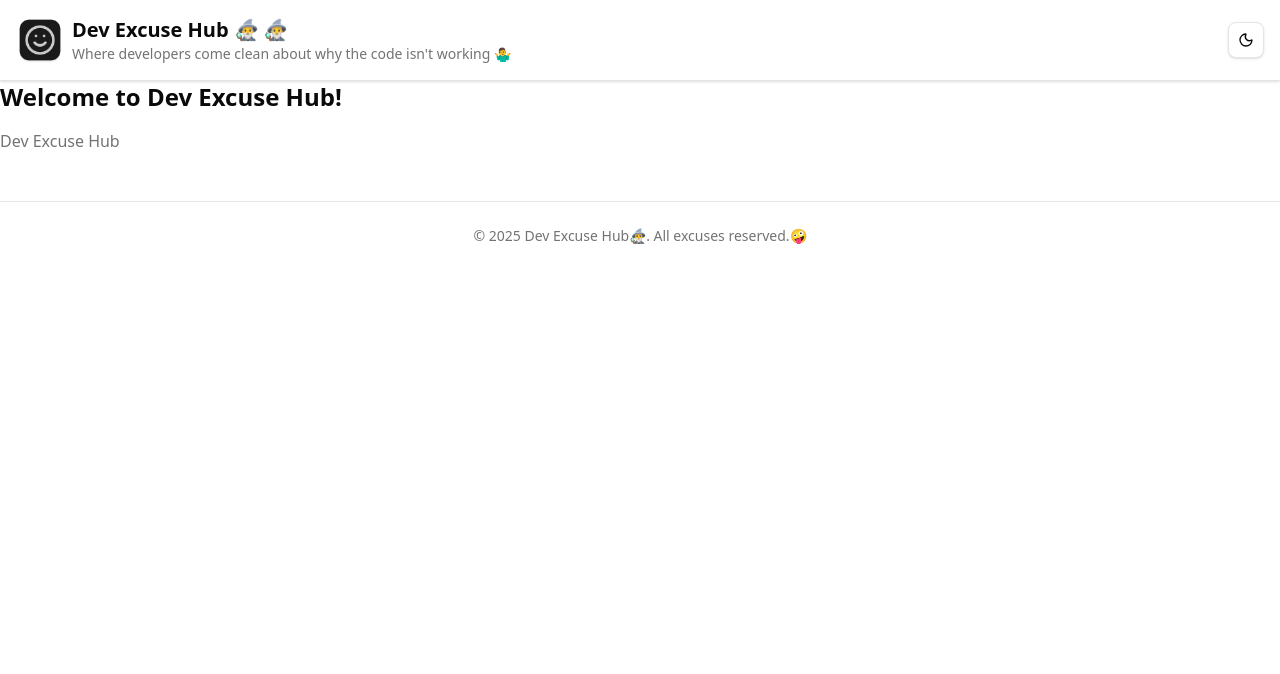
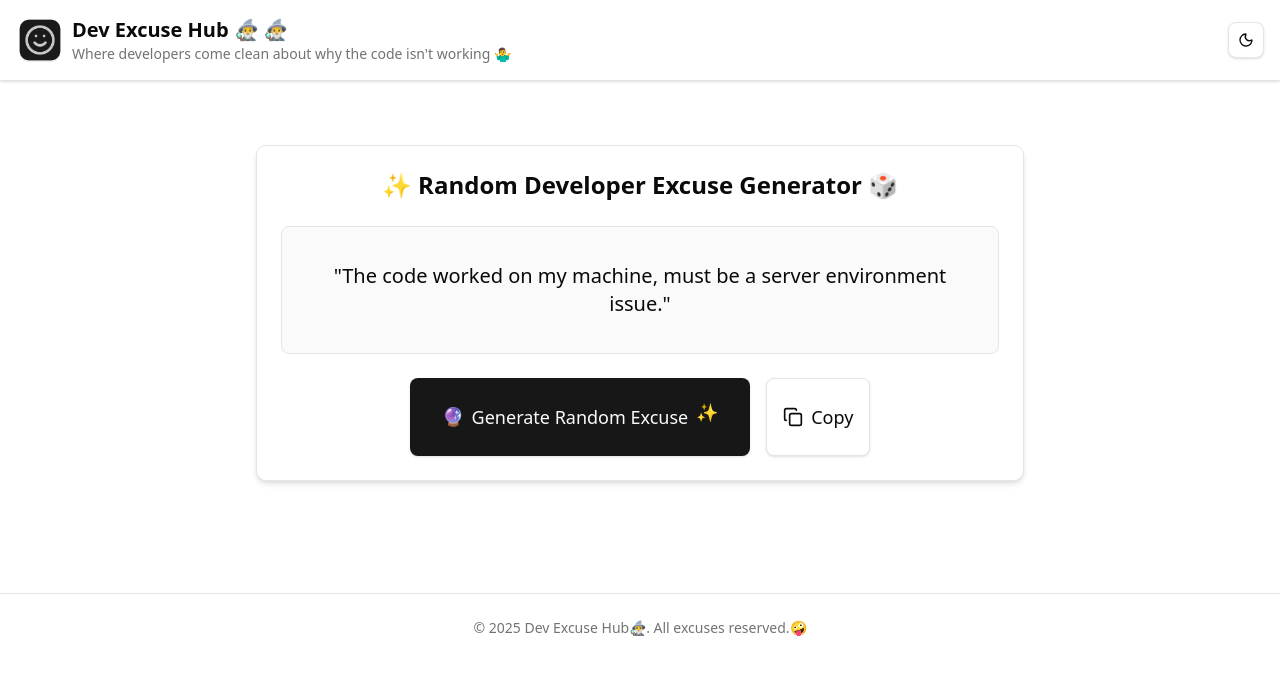
Before and after one commit to TheekshanaCN/devexcusehub, a Next.js app: page / in a window 1280 px wide. Shown: the top 674 px of the page. Built offline with nearby package versions, Linux system fonts and the light colour scheme.

Commit message:
Feat(Excuse): add Excuse generator

```diff
--- a/app/page.tsx
+++ b/app/page.tsx
@@ -4,16 +4,23 @@ import React from "react";
 import Header from "@/components/Header";
 import Footer from "@/components/Footer";
 import { ThemeProvider } from "next-themes";
+import ExcuseGenerator from "@/components/ExcuseGenerator";
 
 export default function Home() {
   return (
     <ThemeProvider attribute="class" defaultTheme="system" enableSystem>
       <main className="min-h-screen bg-background">
+        {/* Header */}
         <Header />
-        <h2 className="text-2xl font-bold text-foreground mb-4">
-          Welcome to Dev Excuse Hub!
-        </h2>
-        <p className="text-muted-foreground mb-6">Dev Excuse Hub</p>
+
+        <div className="container mx-auto px-4 py-8 space-y-12">
+          {/* Excuse Generator */}
+          <section className="py-8">
+            <ExcuseGenerator />
+          </section>
+        </div>
+
+        {/* Footer */}
         <Footer />
       </main>
     </ThemeProvider>
--- /dev/null
+++ b/components/ExcuseGenerator.tsx
@@ -0,0 +1,207 @@
+import React, { useState, useEffect } from "react";
+import { Button } from "./ui/button";
+import { RefreshCw, Copy, Check } from "lucide-react";
+import { useToast } from "./ui/use-toast";
+
+interface ExcuseGeneratorProps {
+  onExcuseGenerated?: (excuse: string) => void;
+}
+
+const ExcuseGenerator = ({ onExcuseGenerated }: ExcuseGeneratorProps) => {
+  const [currentExcuse, setCurrentExcuse] = useState<string>(
+    "The code worked on my machine, must be a server environment issue."
+  );
+  const [isLoading, setIsLoading] = useState<boolean>(false);
+  const [animateExcuse, setAnimateExcuse] = useState<boolean>(false);
+  const [magicEffect, setMagicEffect] = useState<boolean>(false);
+  const [copied, setCopied] = useState<boolean>(false);
+  const { toast } = useToast();
+
+  // We'll fetch excuses from Supabase instead of using a mock list
+
+  useEffect(() => {
+    if (animateExcuse) {
+      const timer = setTimeout(() => {
+        setAnimateExcuse(false);
+      }, 1000);
+      return () => clearTimeout(timer);
+    }
+  }, [animateExcuse]);
+
+  useEffect(() => {
+    if (magicEffect) {
+      const timer = setTimeout(() => {
+        setMagicEffect(false);
+      }, 700);
+      return () => clearTimeout(timer);
+    }
+  }, [magicEffect]);
+
+  useEffect(() => {
+    if (copied) {
+      const timer = setTimeout(() => {
+        setCopied(false);
+      }, 2000);
+      return () => clearTimeout(timer);
+    }
+  }, [copied]);
+
+  const generateRandomExcuse = async () => {
+    setIsLoading(true);
+    setAnimateExcuse(false);
+    setMagicEffect(true);
+    setCopied(false);
+
+    try {
+      // Simulate fetching a random excuse from Supabase
+      const excuses = [
+        "The server is down for maintenance.",
+        "I was waiting for the API to respond.",
+        "There was a network issue.",
+        "I forgot to commit my changes.",
+        "The database is acting up again.",
+      ];
+      const randomIndex = Math.floor(Math.random() * excuses.length);
+      const newExcuse = excuses[randomIndex];
+
+      setCurrentExcuse(newExcuse);
+      setAnimateExcuse(true);
+      onExcuseGenerated?.(newExcuse);
+    } catch (error) {
+      console.error("Error generating excuse:", error);
+      toast({
+        title: "Error",
+        description: "Failed to generate excuse. Please try again.",
+        variant: "destructive",
+      });
+    } finally {
+      setIsLoading(false);
+    }
+  };
+  const copyToClipboard = async () => {
+    try {
+      if (navigator.clipboard) {
+        await navigator.clipboard.writeText(currentExcuse);
+      } else {
+        // Fallback for browsers that don't support the Clipboard API
+        const textarea = document.createElement("textarea");
+        textarea.value = currentExcuse;
+        textarea.style.position = "fixed"; // Prevent scrolling to bottom
+        document.body.appendChild(textarea);
+        textarea.select();
+        document.execCommand("copy");
+        document.body.removeChild(textarea);
+      }
+
+      setCopied(true);
+      toast({
+        title: "Copied to clipboard!",
+        description: "Now you can paste this excuse anywhere!",
+        duration: 2000,
+      });
+    } catch (err) {
+      toast({
+        title: "Failed to copy",
+        description: "Please try again",
+        variant: "destructive",
+      });
+    }
+  };
+
+  return (
+    <div className="w-full max-w-3xl mx-auto p-6 bg-card rounded-lg shadow-md border border-border flex flex-col items-center justify-center space-y-6 relative overflow-hidden">
+      {magicEffect && (
+        <div className="absolute inset-0 pointer-events-none">
+          <div className="absolute inset-0 bg-gradient-to-r from-purple-500/20 to-pink-500/20 animate-pulse"></div>
+          <div className="absolute top-1/2 left-1/2 -translate-x-1/2 -translate-y-1/2 text-6xl animate-ping">
+            ✨
+          </div>
+        </div>
+      )}
+
+      <h2 className="text-2xl font-bold text-center animate-bounce">
+        ✨ Random Developer Excuse Generator 🎲
+      </h2>
+
+      <div className="min-h-32 w-full flex items-center justify-center p-6 bg-muted/50 rounded-md border border-border relative group">
+        <p
+          className={`text-xl text-center font-medium transition-all duration-300 ${
+            animateExcuse ? "scale-110 text-primary" : ""
+          }`}
+        >
+          "{currentExcuse}"
+        </p>
+        <Button
+          variant="ghost"
+          size="icon"
+          className="absolute top-2 right-2 opacity-0 group-hover:opacity-100 transition-opacity duration-200 hover:bg-background/80"
+          onClick={copyToClipboard}
+          aria-label="Copy excuse to clipboard"
+        >
+          {copied ? (
+            <Check className="h-4 w-4 text-green-500" />
+          ) : (
+            <Copy className="h-4 w-4" />
+          )}
+        </Button>
+        {animateExcuse && (
+          <div className="absolute -right-2 -top-2 animate-bounce text-2xl">
+            🤣
+          </div>
+        )}
+        {animateExcuse && (
+          <div className="absolute -left-2 -bottom-2 animate-bounce delay-100 text-2xl">
+            😂
+          </div>
+        )}
+      </div>
+
+      <div className="flex gap-4 w-full justify-center">
+        <Button
+          onClick={generateRandomExcuse}
+          size="lg"
+          className={`text-lg px-8 py-6 h-auto transition-transform duration-200 ${
+            !isLoading ? "hover:scale-105 hover:rotate-1" : ""
+          }`}
+          disabled={isLoading}
+        >
+          {isLoading ? (
+            <>
+              <RefreshCw className="mr-2 h-5 w-5 animate-spin" />
+              <span className="animate-pulse">Conjuring excuse...</span>
+            </>
+          ) : (
+            <>
+              <span className="mr-2 animate-bounce inline-block">🔮</span>
+              Generate Random Excuse
+              <span className="ml-2 animate-bounce inline-block delay-150">
+                ✨
+              </span>
+            </>
+          )}
+        </Button>
+        <Button
+          onClick={copyToClipboard}
+          variant="outline"
+          size="lg"
+          className="text-lg px-4 py-6 h-auto transition-transform duration-200 hover:scale-105 hover:bg-secondary/80"
+          disabled={isLoading}
+        >
+          {copied ? (
+            <>
+              <Check className="mr-2 h-5 w-5 text-green-500" />
+              <span>Copied!</span>
+            </>
+          ) : (
+            <>
+              <Copy className="mr-2 h-5 w-5" />
+              <span>Copy</span>
+            </>
+          )}
+        </Button>
+      </div>
+    </div>
+  );
+};
+
+export default ExcuseGenerator;
```
